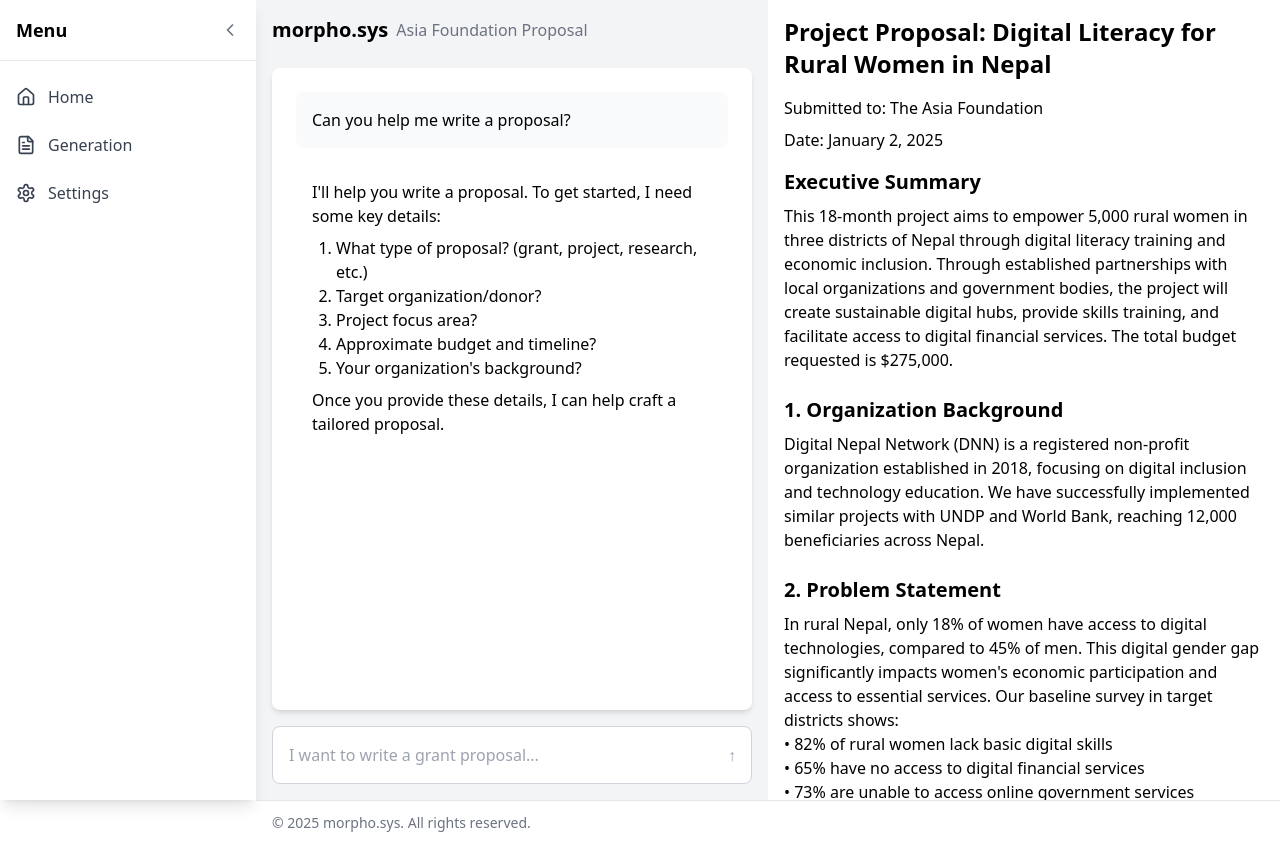
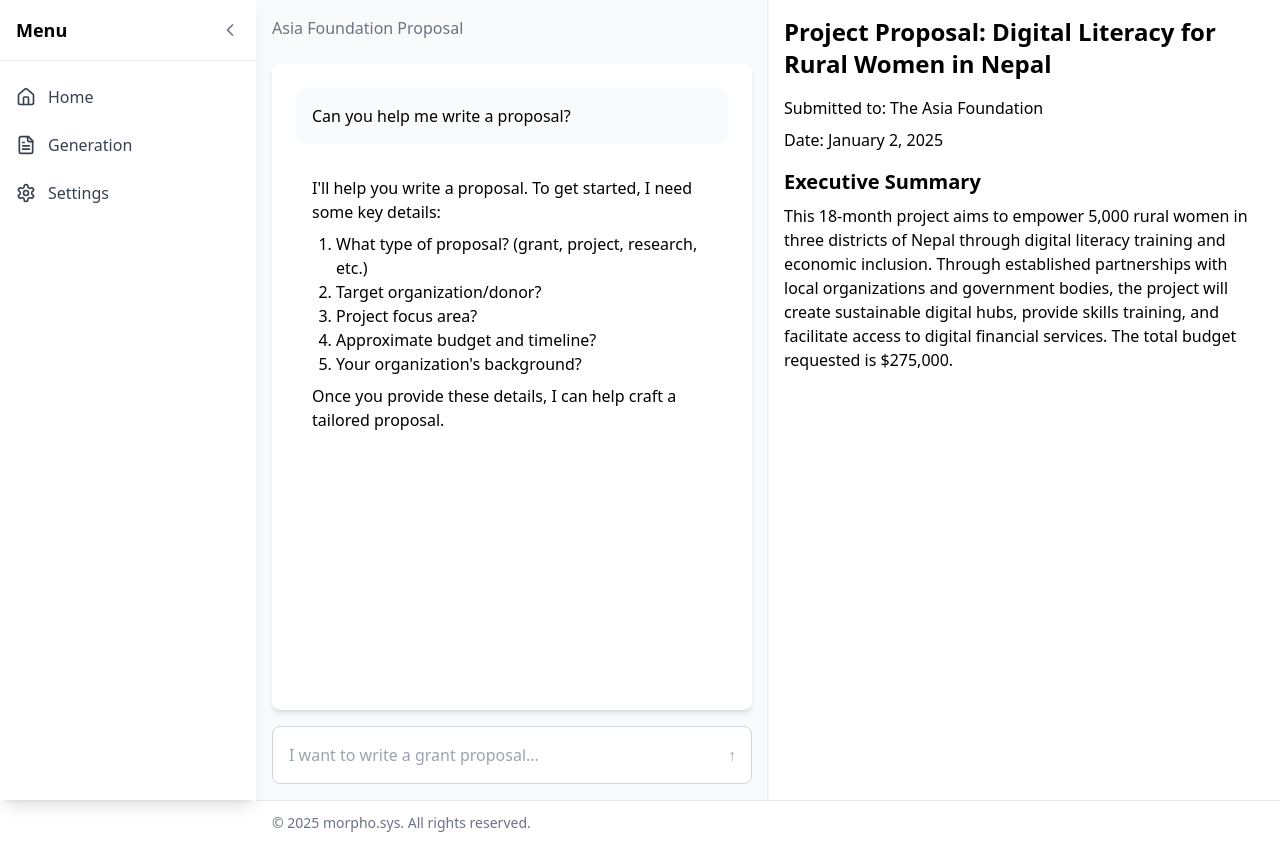
Before and after one commit to prekshya-dawadi/Morpho.sys, a Next.js app: page /generation in a window 1280 px wide. Built offline with nearby package versions, Linux system fonts and the light colour scheme.

Commit message:
generation update

```diff
--- a/pages/generation.js
+++ b/pages/generation.js
@@ -1,33 +1,56 @@
-import React, { useState } from 'react';
+import React, { useState, useCallback } from 'react';
+import { GripVertical } from 'lucide-react';
 
 const ProposalGeneration = () => {
   const [message, setMessage] = useState('');
+  const [isDragging, setIsDragging] = useState(false);
+  const [splitPosition, setSplitPosition] = useState(50); // Default 50%
+
+  // Handle mouse down on divider
+  const handleMouseDown = useCallback((e) => {
+    e.preventDefault();
+    setIsDragging(true);
+  }, []);
+
+  // Handle mouse move for dragging
+  const handleMouseMove = useCallback((e) => {
+    if (!isDragging) return;
+
+    const container = e.currentTarget;
+    const containerRect = container.getBoundingClientRect();
+    const newPosition = ((e.clientX - containerRect.left) / containerRect.width) * 100;
+
+    // Limit the split position between 20% and 80%
+    const limitedPosition = Math.min(Math.max(newPosition, 20), 80);
+    setSplitPosition(limitedPosition);
+  }, [isDragging]);
+
+  // Handle mouse up to stop dragging
+  const handleMouseUp = useCallback(() => {
+    setIsDragging(false);
+  }, []);
 
   const demoProposal = {
     title: "Project Proposal: Digital Literacy for Rural Women in Nepal",
     submittedTo: "The Asia Foundation",
     date: "January 2, 2025",
-    executive_summary: "This 18-month project aims to empower 5,000 rural women in three districts of Nepal through digital literacy training and economic inclusion. Through established partnerships with local organizations and government bodies, the project will create sustainable digital hubs, provide skills training, and facilitate access to digital financial services. The total budget requested is $275,000.",
-    sections: [
-      {
-        title: "1. Organization Background",
-        content: "Digital Nepal Network (DNN) is a registered non-profit organization established in 2018, focusing on digital inclusion and technology education. We have successfully implemented similar projects with UNDP and World Bank, reaching 12,000 beneficiaries across Nepal."
-      },
-      {
-        title: "2. Problem Statement",
-        content: "In rural Nepal, only 18% of women have access to digital technologies, compared to 45% of men. This digital gender gap significantly impacts women's economic participation and access to essential services. Our baseline survey in target districts shows:\n• 82% of rural women lack basic digital skills\n• 65% have no access to digital financial services\n• 73% are unable to access online government services"
-      }
-      // Additional sections can be added here
-    ]
+    executive_summary: "This 18-month project aims to empower 5,000 rural women in three districts of Nepal through digital literacy training and economic inclusion. Through established partnerships with local organizations and government bodies, the project will create sustainable digital hubs, provide skills training, and facilitate access to digital financial services. The total budget requested is $275,000."
   };
 
   return (
-    <div className="flex h-screen bg-gray-100">
+    <div
+      className="flex h-screen relative"
+      onMouseMove={handleMouseMove}
+      onMouseUp={handleMouseUp}
+      onMouseLeave={handleMouseUp}
+    >
       {/* Left Panel - Chat Interface */}
-      <div className="w-1/2 flex flex-col p-4">
+      <div
+        className="flex flex-col p-4 overflow-hidden"
+        style={{ width: `${splitPosition}%` }}
+      >
         <div className="flex items-center mb-6">
-          <h1 className="text-xl font-bold">morpho.sys</h1>
-          <span className="ml-2 text-gray-500">Asia Foundation Proposal</span>
+          <span className="text-gray-500">Asia Foundation Proposal</span>
         </div>
 
         <div className="flex-1 bg-white rounded-lg shadow-md p-6 mb-4 overflow-y-auto">
@@ -62,8 +85,25 @@ const ProposalGeneration = () => {
         </div>
       </div>
 
+      {/* Draggable Divider */}
+      <div
+        className={`absolute top-0 cursor-col-resize select-none h-full w-6 transform -translate-x-1/2 group
+          ${isDragging ? 'z-50' : 'z-40'}`}
+        style={{ left: `${splitPosition}%` }}
+        onMouseDown={handleMouseDown}
+      >
+        <div className="absolute left-1/2 top-1/2 -translate-y-1/2 -translate-x-1/2 p-2 rounded-full
+          bg-white shadow-md opacity-0 group-hover:opacity-100 transition-opacity">
+          <GripVertical className="w-4 h-4 text-gray-500" />
+        </div>
+        <div className="absolute left-1/2 w-px h-full bg-gray-200 transform -translate-x-1/2" />
+      </div>
+
       {/* Right Panel - Proposal Preview */}
-      <div className="w-1/2 p-4 bg-white overflow-y-auto">
+      <div
+        className="p-4 bg-white overflow-y-auto"
+        style={{ width: `${100 - splitPosition}%` }}
+      >
         <div className="max-w-3xl mx-auto">
           <h2 className="text-2xl font-bold mb-4">{demoProposal.title}</h2>
           <p className="mb-2">Submitted to: {demoProposal.submittedTo}</p>
@@ -71,13 +111,6 @@ const ProposalGeneration = () => {
 
           <h3 className="text-xl font-bold mb-2">Executive Summary</h3>
           <p className="mb-6">{demoProposal.executive_summary}</p>
-
-          {demoProposal.sections.map((section, index) => (
-            <div key={index} className="mb-6">
-              <h3 className="text-xl font-bold mb-2">{section.title}</h3>
-              <p className="whitespace-pre-line">{section.content}</p>
-            </div>
-          ))}
         </div>
       </div>
     </div>
```
